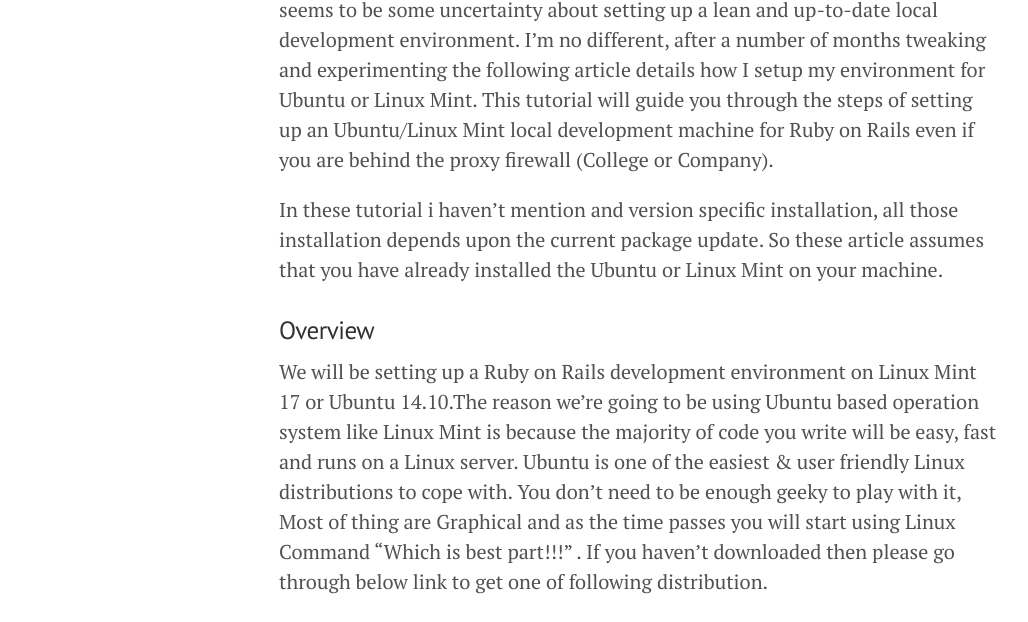
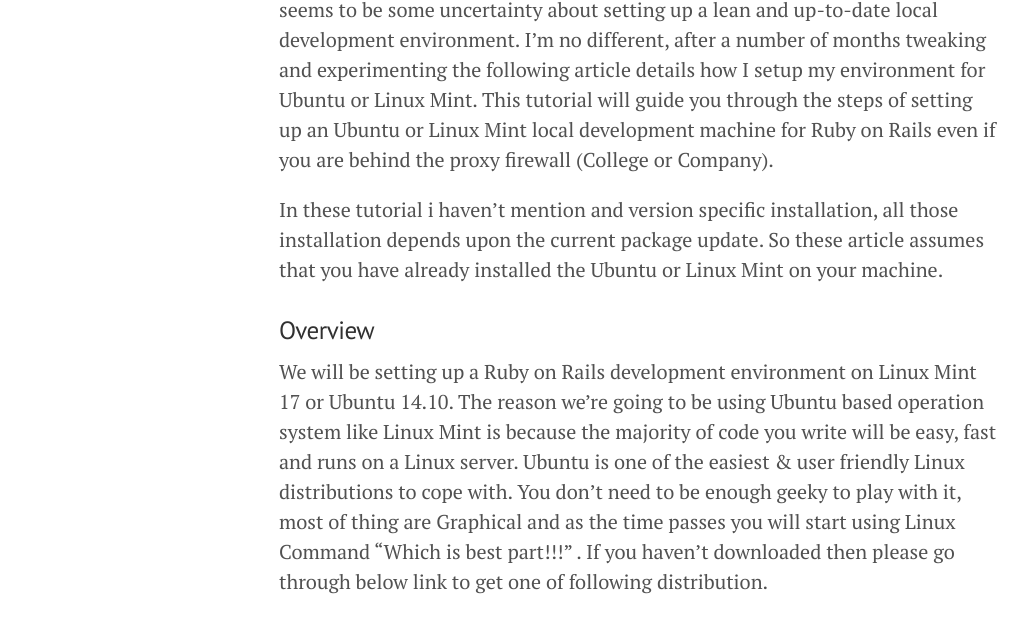
Before and after one commit to GauravDhanuka/aruzmeister.github.io, a Jekyll site: the page built from _posts/2014-09-19-setup-ruby-on-rails-box.md, in a window 1280 px wide and 1400 px high. Shown: the part 317-939 px from the top of the window, without its empty margins (1-1029 px from the left). Built offline with Jekyll 4.4.1, drawn with Linux system fonts in a browser that asks for light colours; Markdown is read by kramdown in place of the engine named in the settings; comment, search, counter and statistics services are not loaded; some of the changed text lies outside the part shown.

Commit message:
Minor #2

```diff
--- a/_layouts/default.html
+++ b/_layouts/default.html
@@ -23,6 +23,8 @@
       <div class="container content">
         {{ content }}
       </div>
+
+
     </div>
 
     <label for="sidebar-checkbox" class="sidebar-toggle"></label>
--- a/_layouts/page.html
+++ b/_layouts/page.html
@@ -4,5 +4,5 @@ layout: default
 
 <div class="page">
   <h1 class="page-title">{{ page.title }}</h1>
-  {{ content }}
+  	{{ content }}
 </div>
--- a/_layouts/post.html
+++ b/_layouts/post.html
@@ -5,7 +5,7 @@ layout: default
 <div class="post">
   <h1 class="post-title">{{ page.title }}</h1>
   <span class="post-date">{{ page.date | date_to_string }}</span>
-  {{ content }}
+    {{ content }}
 </div>
 
 <div class="related">
--- a/_posts/2014-09-19-setup-ruby-on-rails-box.md
+++ b/_posts/2014-09-19-setup-ruby-on-rails-box.md
@@ -6,13 +6,13 @@ category:
 tags: []
 ---
 
-Most people spend bit of time setting up their development work-space, there seems to be some uncertainty about setting up a lean and up-to-date local development environment. I’m no different, after a number of months tweaking and experimenting the following article details how I setup my environment for Ubuntu or Linux Mint. This tutorial will guide you through the steps of setting up an Ubuntu/Linux Mint local development machine for Ruby on Rails even if you are behind the proxy firewall (College or Company).
+Most people spend bit of time setting up their development work-space, there seems to be some uncertainty about setting up a lean and up-to-date local development environment. I’m no different, after a number of months tweaking and experimenting the following article details how I setup my environment for Ubuntu or Linux Mint. This tutorial will guide you through the steps of setting up an Ubuntu or Linux Mint local development machine for Ruby on Rails even if you are behind the proxy firewall (College or Company).
 
 In these tutorial i haven't mention and version specific installation, all those installation depends upon the current package update. So these article assumes that you have already installed the Ubuntu or Linux Mint on your machine.
 
 ### Overview
 
-We will be setting up a Ruby on Rails development environment on Linux Mint 17 or Ubuntu 14.10.The reason we're going to be using Ubuntu based operation system like Linux Mint is because the majority of code you write will be easy, fast and runs on a Linux server. Ubuntu is one of the easiest & user friendly Linux distributions to cope with. You don't need to be enough geeky to play with it, Most of thing are Graphical and as the time passes you will start using Linux Command "Which is best part!!!" .
+We will be setting up a Ruby on Rails development environment on Linux Mint 17 or Ubuntu 14.10. The reason we're going to be using Ubuntu based operation system like Linux Mint is because the majority of code you write will be easy, fast and runs on a Linux server. Ubuntu is one of the easiest & user friendly Linux distributions to cope with. You don't need to be enough geeky to play with it, most of thing are Graphical and as the time passes you will start using Linux Command "Which is best part!!!" .
 If you haven't downloaded then please go through below link to get one of following distribution.
 
 [Ubuntu](http://www.ubuntu.com/download/desktop)
```
Also changed, not shown: other parts of _posts/2014-09-19-setup-ruby-on-rails-box.md (+1 -1 lines).
